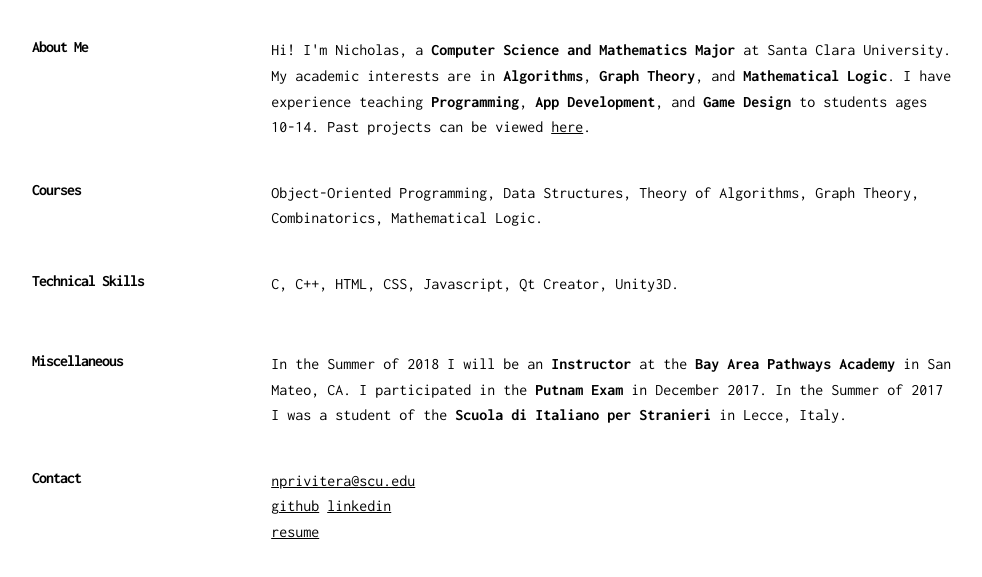
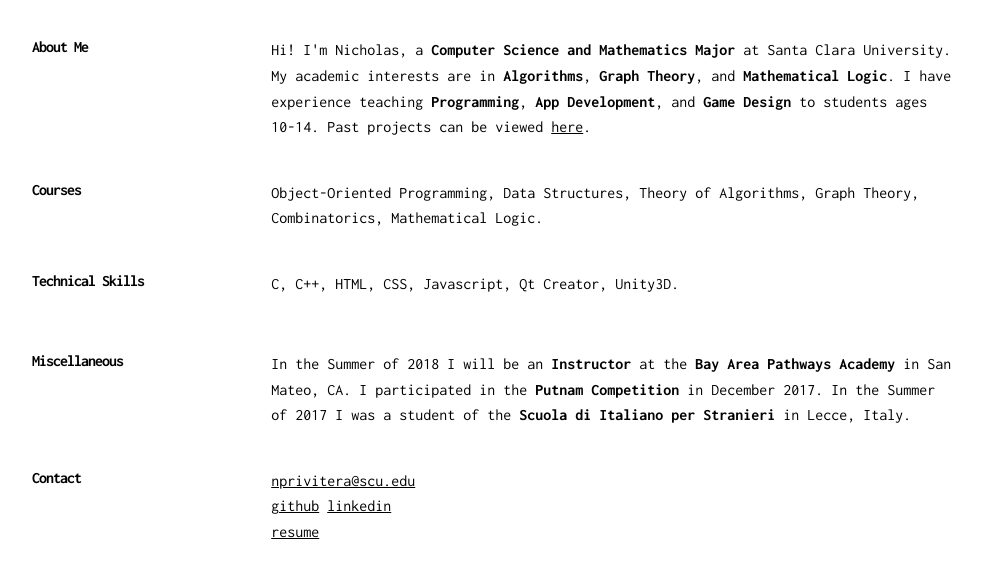
Before and after one commit to NickPriv/nickpriv.github.io, a plain HTML site: page index.html in a window 1280 px wide. Shown: the part 169-746 px from the top of the page, without its empty margins (148-1130 px from the left). Drawn offline with Linux system fonts and the light colour scheme.

Commit message:
Update index.html

```diff
--- a/index.html
+++ b/index.html
@@ -89,7 +89,7 @@
           <h2>Miscellaneous</h2>
         </div>
         <div class="nine columns" id="about-list">
-              In the Summer of 2018 I will be an <strong>Instructor</strong> at the <strong>Bay Area Pathways Academy</strong> in San Mateo, CA. I participated in the <strong>Putnam Exam</strong> in December 2017. In the Summer of 2017 I was a student of the <strong>Scuola di Italiano per Stranieri</strong> in Lecce, Italy.
+              In the Summer of 2018 I will be an <strong>Instructor</strong> at the <strong>Bay Area Pathways Academy</strong> in San Mateo, CA. I participated in the <strong>Putnam Competition</strong> in December 2017. In the Summer of 2017 I was a student of the <strong>Scuola di Italiano per Stranieri</strong> in Lecce, Italy.
         </div>
       </div>
     </div>
```
